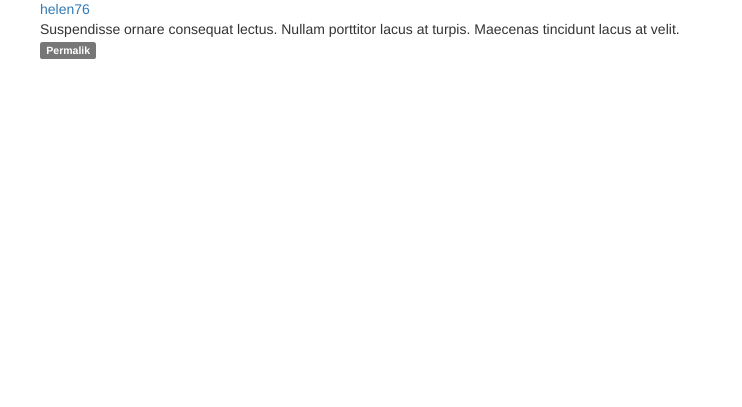
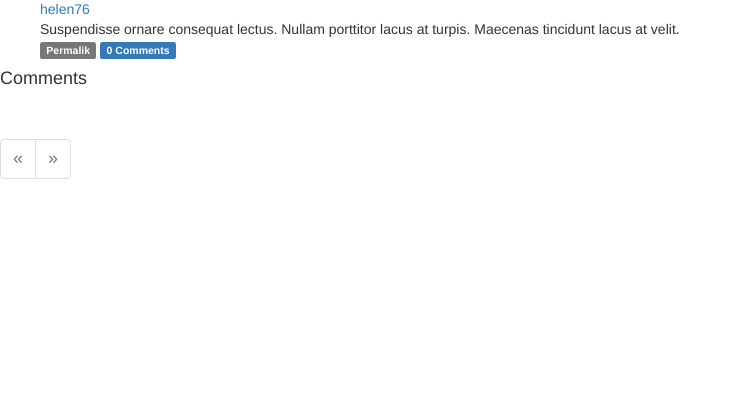
Before and after one commit to chaonet/flask_blog, a Flask app: page /post/1 in a window 1280 px wide. Shown: the part 393-800 px from the top of the page, without its empty margins (0-742 px from the left). Run offline with Flask 2, Linux system fonts and the light colour scheme; data comes from the database, SQL or seed files in the repository; both versions use the stored data as it was after the commit; some libraries are stand-ins or nearby versions.

Commit message:
add comment model, display & submit & disabled & delete comment

```diff
--- a/app/forms.py
+++ b/app/forms.py
@@ -121,3 +121,8 @@ class EditProfileAdminForm(Form):
 class PostForm(Form):
     body = PageDownField("What's you want to say?", validators=[Required()]) # 启用 markdown，非空。用于写博客
     submit = SubmitField('Submit')
+
+# 评论表单
+class CommentForm(Form):
+    body = PageDownField("Enter your comment", validators=[Required()]) # 启用 markdown，非空。用于写博客
+    submit = SubmitField('Submit')
--- /dev/null
+++ b/app/templates/_comments.html
@@ -0,0 +1,52 @@
+<ul class='comments'>
+{% for comment in comments %}
+
+    <li class='comment'>
+        <div class='profile-thumbnail'>
+            <a href='{{ url_for('user', username=comment.author.username) }}'>
+                <img class='img-rounded profile-thumbnail' src='{{ comment.author.gravatar(size=40) }}'>
+            </a>
+        </div>
+
+        <div class='comment-date'>{{ moment(comment.timestamp).fromNow() }}
+        </div>
+
+        <div class='comment-author'>
+            <a href='{{ url_for('user', username=comment.author.username) }}'>{{ comment.author.username }}</a>
+        </div>
+
+        <div class'comment-body'>
+            {% if comment.disabled %}
+                <p><i>This comment has been disabled by a moderator.</i></p>
+            {% endif %}
+
+            {% if moderate or not comment.disabled %}
+
+                {% if comment.body_html %}
+                    {{ comment.body_html | safe }}
+                {% else %}
+                    {{ comment.body }}
+                {% endif %}
+            {% endif %}
+        </div>
+
+        <div class='comment-content'>
+
+            <div class='comment-footer'>
+                {% if moderate %}
+                    {% if comment.disabled %}
+                        <a class="btn btn-default btn-xs" href='{{ url_for('moderate_enable', id=comment.id) }}'>Enable</a>
+                    {% else %}
+                        <a class="btn btn-danger btn-xs" href='{{ url_for('moderate_disable', id=comment.id) }}'>Disable</a>
+                    {% endif %}
+                {% endif %}
+
+                {% if comment.author == current_user %}
+                    <a class="btn btn-danger btn-xs" href='{{ url_for('delete_comment', id=comment.id) }}'>Delete</a>
+                {% endif %}
+
+            </div>
+
+    </li>
+{% endfor %}
+</ul>
--- a/app/templates/_macros.html
+++ b/app/templates/_macros.html
@@ -1,18 +1,18 @@
 {% macro pagination_widget(pagination, endpoint) %}
-<p>{{ username }}</p>
+
 <ul class="pagination">
 	<li{% if not pagination.has_prev %} class="disabled"{% endif %}>
-		<a href="{% if pagination.has_prev %}{{ url_for(endpoint, page = 1, **kwargs) }}{% else %}#{% endif %}">&laquo; </a>
+		<a href="{% if pagination.has_prev %}{{ url_for(endpoint, page = 1, **kwargs) }}#comments{% else %}#{% endif %}">&laquo; </a>
 	</li>
 	{% for p in pagination.iter_pages() %}
 		{% if p %}
 			{% if p == pagination.page %}
 				<li class="active">
-                    <a href="{{ url_for(endpoint, page = p, **kwargs) }}">{{ p }}</a>
+                    <a href="{{ url_for(endpoint, page = p, **kwargs) }}#comments">{{ p }}</a>
                 </li>
 			{% else %}
 				<li>
-                     <a href="{{ url_for(endpoint, page = p, **kwargs) }}">{{ p }}</a>
+                     <a href="{{ url_for(endpoint, page = p, **kwargs) }}#comments">{{ p }}</a>
                 </li>
 			{% endif %}
 		{% else %}
@@ -21,7 +21,7 @@
 	{% endfor %}
 
 	<li{% if not pagination.has_next %} class="disabled"{% endif %}>
-		<a href="{% if pagination.has_next %}{{ url_for(endpoint, page = pagination.pages, **kwargs) }}{% else %}#{% endif %}">&raquo; </a>
+		<a href="{% if pagination.has_next %}{{ url_for(endpoint, page = pagination.pages, **kwargs) }}#comments{% else %}#{% endif %}">&raquo; </a>
 	</li>
 </ul>
 {% endmacro %}
--- a/app/templates/_posts.html
+++ b/app/templates/_posts.html
@@ -38,6 +38,12 @@
                         <spam class='label label-danger'>[Admin]</spam>
                     </a>
                 {% endif %}
+
+                <a href='{{ url_for('post', id=post.id) }}#comments'>
+                    <span class='label label-primary'>
+                        {{ post.comments.count() }} Comments
+                    </span>
+                </a>
             </div>
 
         </div>
--- a/app/templates/base.html
+++ b/app/templates/base.html
@@ -20,6 +20,7 @@
                   </button>
                  <a class="navbar-brand" href="/">Flasky</a>
              </div>
+
              <div class="navbar-collapse collapse">
                  <ul class="nav navbar-nav">
                      <li><a href="/">Home</a></li>
@@ -27,25 +28,30 @@
                      <li><a href="{{ url_for('user', username=current_user.username) }}">Profile</a></li>
                      {% endif %}
                  </ul>
+
                  <ul class="nav navbar-nav navbar-right">
                      {% if current_user.is_authenticated %}
+                     <li><img src="{{ current_user.gravatar(size=33) }}"></li>
+                     <li><a href="{{ url_for('logout') }}">Logout</a></li>
 
-                     <li><img src="{{ current_user.gravatar(size=33) }}"></li>
-
-
-                     <li><a href="{{ url_for('logout') }}">Logout</a></li>
-              <li class="dropdown">
-                <a href="#" class="dropdown-toggle" data-toggle="dropdown" role="button" aria-haspopup="true" aria-expanded="false">Setting <span class="caret"></span></a>
-                <ul class="dropdown-menu">
+                    <li class="dropdown">
+                        <a href="#" class="dropdown-toggle" data-toggle="dropdown" role="button" aria-haspopup="true" aria-expanded="false">Setting <span class="caret"></span></a>
+                        <ul class="dropdown-menu">
                            <li><a href="{{ url_for('renew_password') }}">Renew password</a></li>
                            <li><a href="{{ url_for('renew_email') }}">Renew mail</a></li>
                         </ul>
                      </li>
+
+                     {% if current_user.can(Permission.MODERATE_COMMENTS) %}
+                        <li><a href='{{ url_for('moderate') }}'>Moderate Comments</a></li>
+                     {% endif %}
+
                      {% else %}
                      <li><a href="{{ url_for('login') }}">Login</a></li>
                      <li><a href="{{ url_for('register') }}">Register</a></li>
                      {% endif %}
-            </ul>
+
+                </ul>
              </div>
          </div>
 </div>
--- a/app/templates/post.html
+++ b/app/templates/post.html
@@ -1,4 +1,7 @@
 {% extends "base.html" %}
+
+{% import "bootstrap/wtf.html" as wtf %}
+{% import "_macros.html" as macros %}
 
 {% block content %}
 
@@ -10,4 +13,17 @@
 
 {% include '_posts.html' %}
 
+<h4 id='comments'>Comments<h4>
+
+{% if current_user.can(Permission.COMMENT) %}
+    {{ wtf.quick_form(form) }}
+{% endif %}
+
+<div>
+{% include '_comments.html' %}
+<div class='pagination'>
+    {{ macros.pagination_widget(pagination, endpoint, id=posts[0].id) }}
+</div>
+</div>
+
 {% endblock %}
--- a/app/views.py
+++ b/app/views.py
@@ -3,10 +3,10 @@ from flask import render_template, flash, redirect, abort,    session, url_for,
 # g: 存储登录的用户信息
 
 from flask.ext.login import login_user, logout_user, current_user, login_required
-from .models import User, Post, Role
+from .models import User, Post, Role, Comment
 
 from app import app,   db, login_manager, send_email
-from .forms import LoginForm, RegistrationForm, Renewpassword, Renewmail, Newpassword, Newpassword_con, EditProfileForm, EditProfileAdminForm, PostForm
+from .forms import LoginForm, RegistrationForm, Renewpassword, Renewmail, Newpassword, Newpassword_con, EditProfileForm, EditProfileAdminForm, PostForm, CommentForm
 
 # 角色验证
 from decorators import admin_required, permission_required
@@ -70,16 +70,15 @@ def index():
     # return "Hello, World!"
 
     """
-    ImmutableMultiDict([])
-    127.0.0.1 - - [23/Dec/2015 20:17:56] "GET / HTTP/1.1" 200 -
-    ImmutableMultiDict([('2', u'')])
-    127.0.0.1 - - [23/Dec/2015 20:18:39] "GET /?2 HTTP/1.1" 200 -
-    ImmutableMultiDict([('3', u'')])
-    127.0.0.1 - - [23/Dec/2015 20:26:57] "GET /?3 HTTP/1.1" 200 -
-    ImmutableMultiDict([('4', u'')])
-    127.0.0.1 - - [23/Dec/2015 20:26:54] "GET /?4 HTTP/1.1" 200 -
-    ImmutableMultiDict([('int', u''), ('3', u''), ('user', u'user')])
-    127.0.0.1 - - [23/Dec/2015 20:28:53] "GET /?3&int&user=user HTTP/1.1" 200 -
+    print request.args
+
+ImmutableMultiDict([])
+127.0.0.1 - - [28/Dec/2015 22:30:45] "GET / HTTP/1.1" 200 -
+ImmutableMultiDict([('page', u'2')])
+127.0.0.1 - - [28/Dec/2015 22:30:48] "GET /index?page=2 HTTP/1.1" 200 -
+ImmutableMultiDict([('page', u'3')])
+127.0.0.1 - - [28/Dec/2015 22:30:58] "GET /index?page=3 HTTP/1.1" 200 -
+
     """
 
 # print __name__,3 # app.views
@@ -355,10 +354,31 @@ def edit_profile_admin(id):
 
 
 # 文章的固定连接
-@app.route('/post/<int:id>') # 使用 数据库为文章分配的唯一 id
+@app.route('/post/<int:id>', methods=['GET', 'POST']) # 使用 数据库为文章分配的唯一 id
 def post(id):
     post = Post.query.get_or_404(id)
-    return render_template('post.html', posts=[post])
+
+    form = CommentForm()
+    if current_user.can(Permission.COMMENT) and form.validate_on_submit():
+        comment = Comment(body=form.body.data, author=current_user._get_current_object(),  post=post) # 通过 relationship 创建的属性，在关系两边进行添加
+        db.session.add(comment)
+        flash('Your comment has been published.')
+        return redirect(url_for('post', id=post.id, page=-1)) # -1，因为最新添加的在post.comments列表的最后，如果想要显示最新的消息，默认显示最后一页
+    page = request.args.get('page', 1, type=int)
+    # if page == -1:
+    #     page = post.comments.count() / current_app.config['FLASKY_COMMENTS_PER_PAGE'] + 1 # 直接显示有最新评论的那一页
+    pagination = post.comments.order_by(Comment.timestamp.desc()).paginate(
+        page, per_page=current_app.config['FLASKY_COMMENTS_PER_PAGE'],
+        error_out=False)  # 时间，从新到旧
+
+    # print pagination
+    # <flask_sqlalchemy.Pagination object at 0x1041dd790>
+
+    comments = pagination.items
+
+    return render_template('post.html', posts=[post], endpoint='post', form=form, comments=comments, pagination=pagination)
+
+    # return render_template('post.html', posts=[post])
 
 # 文章编辑页面
 @app.route('/edit_post/<int:id>', methods=['GET', 'POST'])
@@ -453,3 +473,50 @@ def show_followed():
     resp = make_response(redirect(url_for('index')))
     resp.set_cookie('show_followed', '1', max_age=30*24*60*60)
     return resp
+
+# 管理评论
+@app.route('/moderate')
+@login_required
+@permission_required(Permission.MODERATE_COMMENTS)
+def moderate():
+    page = request.args.get('page', 1, type=int)
+    pagination = Comment.query.order_by(Comment.timestamp.desc()).paginate(
+        page, per_page=current_app.config['FLASKY_COMMENTS_PER_PAGE'],
+        error_out=False)
+
+    comments = pagination.items
+
+    return render_template('moderate.html', endpoint='moderate', comments=comments, pagination=pagination, page=page)
+
+
+@app.route('/moderate/enable/<int:id>')
+@login_required
+@permission_required(Permission.MODERATE_COMMENTS)
+def moderate_enable(id):
+    comment = Comment.query.get_or_404(id)
+    comment.disabled = False
+    db.session.add(comment)
+    return redirect(url_for('moderate', page = request.args.get('page', 1, type=int)))
+
+@app.route('/moderate/disable/<int:id>')
+@login_required
+@permission_required(Permission.MODERATE_COMMENTS)
+def moderate_disable(id):
+    comment = Comment.query.get_or_404(id)
+    comment.disabled = True
+    db.session.add(comment)
+    print Comment.query.get_or_404(id).disabled
+    return redirect(url_for('moderate', page = request.args.get('page', 1, type=int)))
+
+@app.route('/delete_comment/<int:id>')
+@login_required
+def delete_comment(id):
+    comment = Comment.query.filter_by(id=id).first()
+    if comment is None:
+        flash('Invalid comment.')
+    elif current_user == comment.author:
+        db.session.delete(comment)
+        flash('This comment has been delete.')
+    else:
+        flash("You can not delete this comment.")
+    return redirect(url_for('post', id=comment.post.id))
--- a/config.py
+++ b/config.py
@@ -30,6 +30,7 @@ MAIL_PASSWORD = os.environ.get('MAIL_PASSWORD')
 
 FLASKY_POSTS_PER_PAGE=10
 FLASKY_FOLLOWERS_PER_PAGE=1
+FLASKY_COMMENTS_PER_PAGE=10
 
 # Flask-WTF
 CSPR_ENABLED = True # 启用 CSPR (跨站请求伪造) 保护，在表单中使用，隐藏属性
```
Also changed, not shown: app/models.py (+25 -0 lines), app/templates/moderate.html (added, +16 -0 lines), migrations/versions/e3cfb10aeab6_add_comment_model.py (added, +39 -0 lines), app.db.
